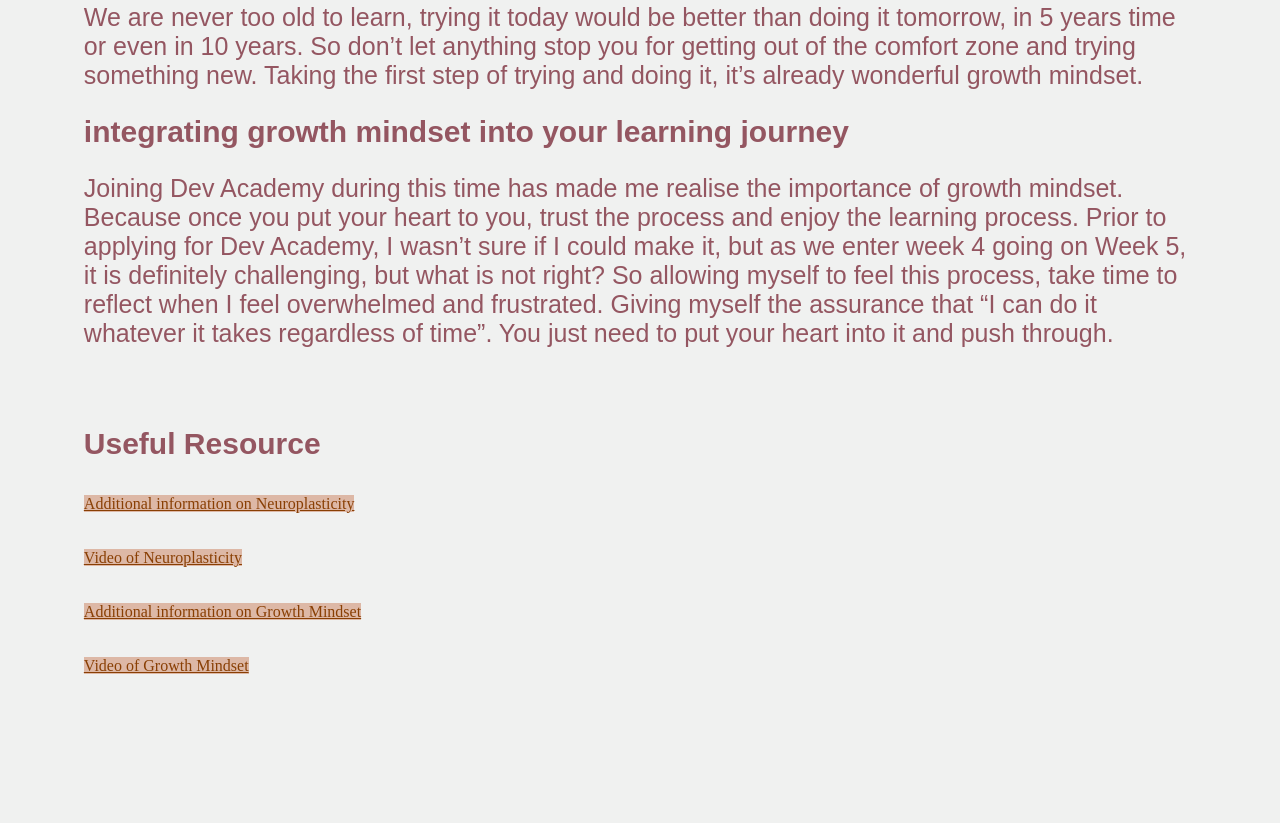
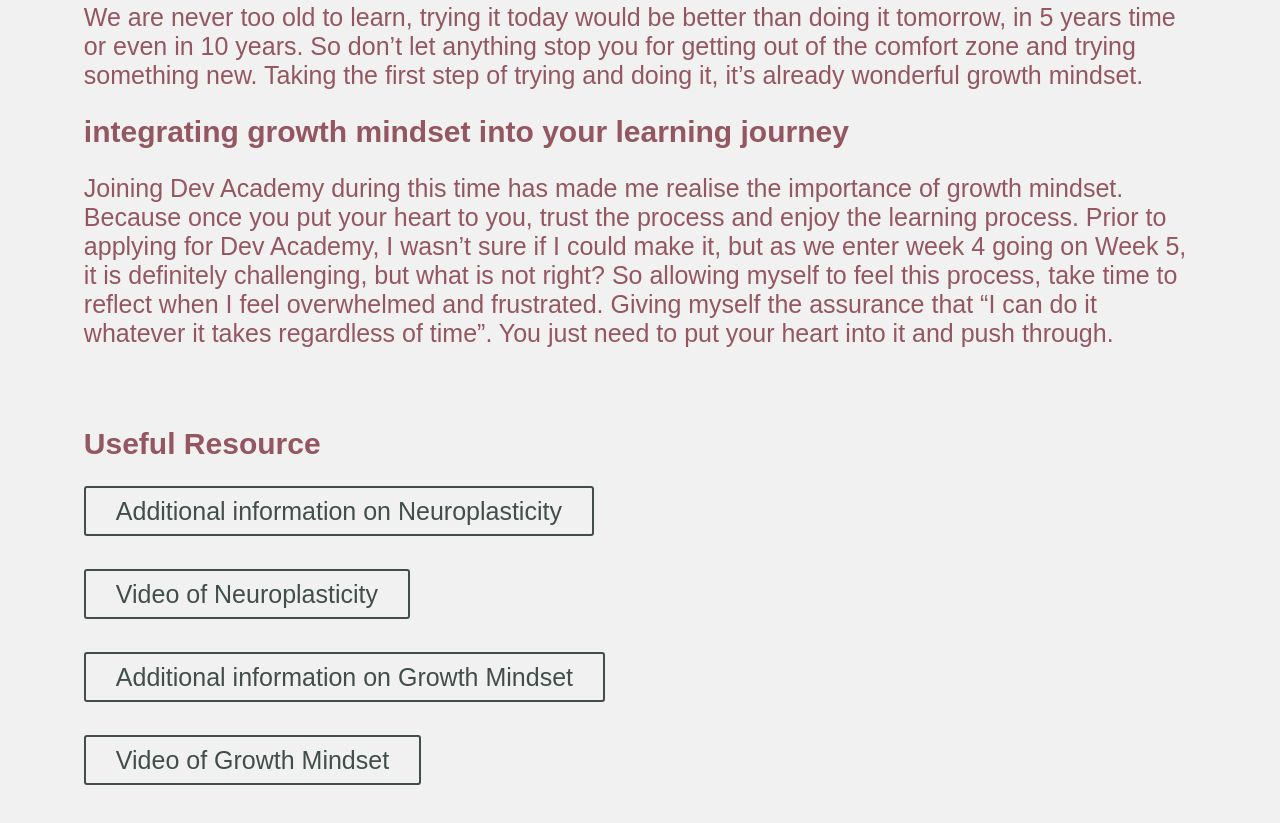
Before and after one commit to evelyntanwy/evelyntanwy.github.io, a website: page blog/neuroplasticity.html in a window 1280 px wide. Shown: the part 1611-2434 px from the top of the page. Before the commit the page ends 2364 px from the top, so only its background shows below. Drawn offline with Linux system fonts and the light colour scheme; a web font is replaced by a local one.

Commit message:
updated links and class

```diff
--- a/blog/neuroplasticity.html
+++ b/blog/neuroplasticity.html
@@ -84,17 +84,17 @@
           <h2>Useful Resource</h2>
 
           <p>
-            <a class="bloglink" href="https://www.frontiersin.org/articles/10.3389/fpsyg.2017.01657/full">Additional information on Neuroplasticity</a>
+            <a class="button1" href="https://www.frontiersin.org/articles/10.3389/fpsyg.2017.01657/full">Additional information on Neuroplasticity</a>
           </p>
           <p>
-            <a class="bloglink" href="https://www.youtube.com/watch?v=ELpfYCZa87g">Video of Neuroplasticity</a>
+            <a class="button1" href="https://www.youtube.com/watch?v=ELpfYCZa87g">Video of Neuroplasticity</a>
           </p>
           <p></p>
           <p>
-            <a class="bloglink" href="https://www.thebeone.com/post/fixed-vs-growth-mindset">Additional information on Growth Mindset</a>
+            <a class="button1" href="https://www.thebeone.com/post/fixed-vs-growth-mindset">Additional information on Growth Mindset</a>
           </p>
           <p>
-            <a class="bloglink" href="https://www.youtube.com/watch?v=KUWn_TJTrnU">Video of Growth Mindset</a>
+            <a class="button1" href="https://www.youtube.com/watch?v=KUWn_TJTrnU">Video of Growth Mindset</a>
           </p>
 
 
```
Also changed, not shown: blog/identity-values.html (+0 -27 lines), blog/index.html (+0 -22 lines).
